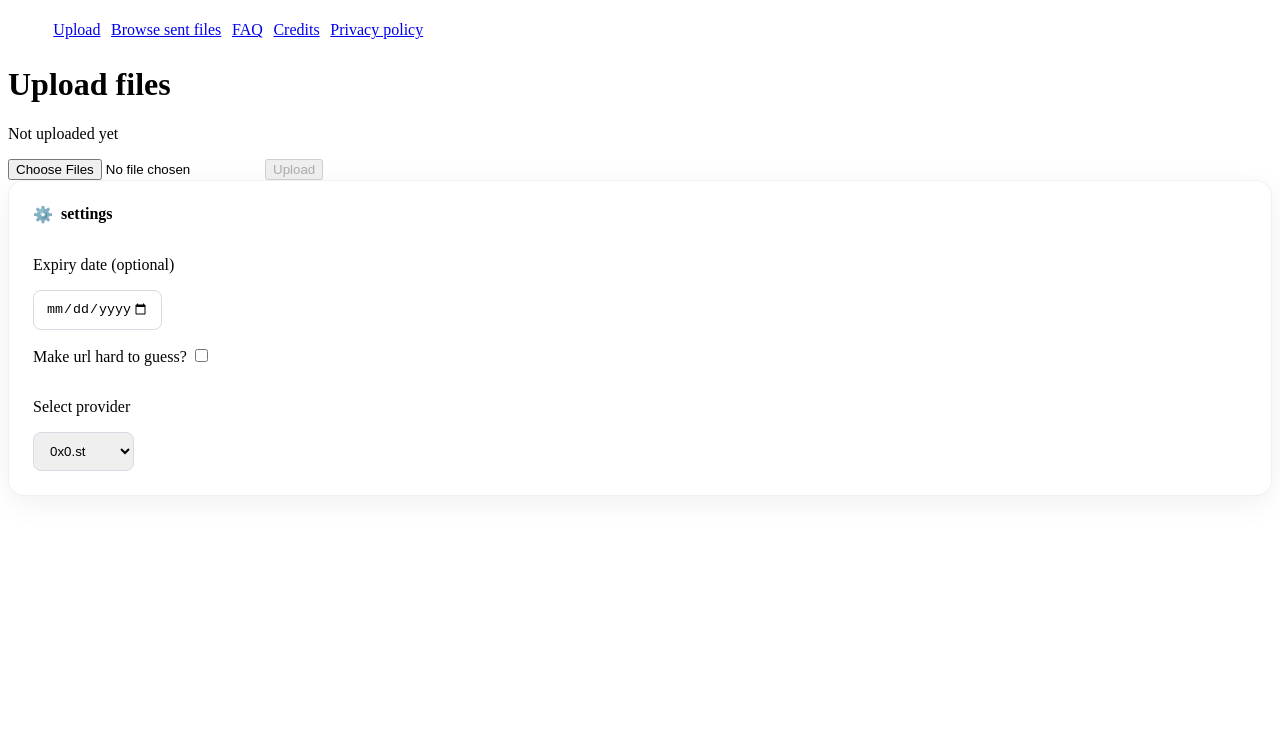
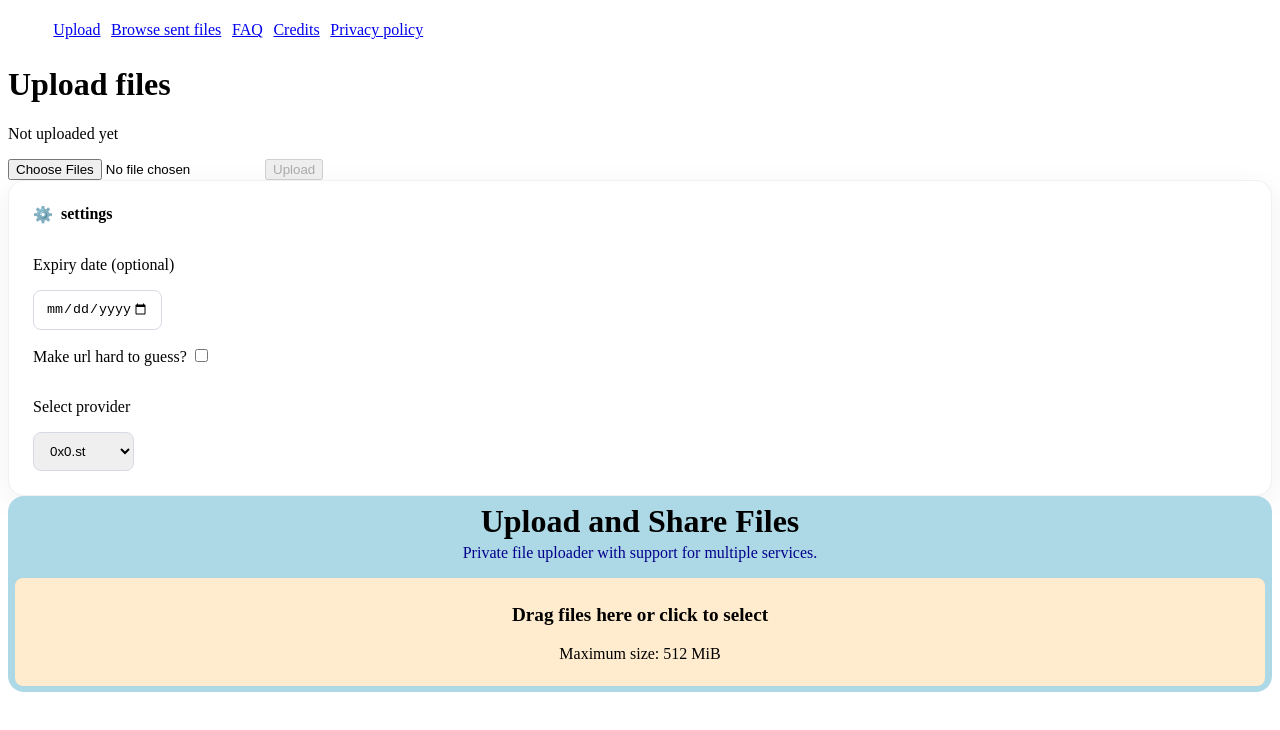
Before and after one commit to reptee/0x0-wrapper, a SvelteKit app: page / in a window 1280 px wide. Shown: the top 730 px of the page. Built offline with nearby package versions, Linux system fonts and the light colour scheme.

Commit message:
scaffold filepicker

```diff
--- /dev/null
+++ b/src/lib/components/FileUploadWidget.svelte
@@ -0,0 +1,145 @@
+<script lang="ts">
+  let previewMode = $state<boolean>(false);
+  let { files = $bindable() }: { files: FileList } = $props();
+
+  let dragCounter = $state<number>(0);
+  let isDragging = $state<boolean>(false);
+
+  function onDragEnter(event: Event) {
+    event.stopPropagation();
+    dragCounter += 1;
+    isDragging = true;
+  }
+  function onDragOver(event: Event) {
+    event.stopPropagation();
+  }
+  function onDragLeave(event: Event) {
+    event.stopPropagation();
+    dragCounter -= 1;
+    isDragging = false;
+  }
+  function onDrop(event: Event) {
+    event.stopPropagation();
+    dragCounter = 0;
+    isDragging = false;
+  }
+  let fileInput = $state<HTMLInputElement | null>();
+  function openPicker(event: Event) {
+    fileInput?.click();
+  }
+
+  let max_size = 512; // STUB
+
+  // adapted from https://stackoverflow.com/a/18650828
+  function formatBytes(bytes: number, decimals: number = 2): string {
+    const dm = Math.max(0, decimals);
+    const sizes = ["Bytes", "KiB", "MiB", "GiB", "TiB"];
+
+    const i = Math.floor(Math.log2(bytes) / 10);
+
+    return `${parseFloat((bytes / Math.pow(1024, i)).toFixed(dm))} ${sizes[i]}`;
+  }
+</script>
+
+<section class={{ "has-files": previewMode }}>
+  <header class="headline">Upload and Share Files</header>
+  <p class="subheading">
+    Private file uploader with support for multiple services.
+  </p>
+  <div
+    role="button"
+    class="dropzone"
+    ondragenter={onDragEnter}
+    ondragover={onDragOver}
+    ondragleave={onDragLeave}
+    ondrop={onDrop}
+    onclick={openPicker}
+  >
+    <p></p>
+    {#if !previewMode}
+      <!-- <CloudIcon> </CloudIcon> -->
+      <p class="drag-here">Drag files here or click to select</p>
+      <p class="max-size">Maximum size: {max_size} MiB</p>
+      <!-- Empty dialogue asking for dragging file or clicking to select files -->
+    {:else}
+      <!-- When some files are already dragged, preview this files and allow to
+    override upload options -->
+      <!-- Should also present option to add more files -->
+      <ul class="preview-list">
+        {#each files as file, idx}
+          <li class="file">
+            <div class="file-meta">
+              <strong>{file.name}</strong>
+              <span class="file-size">{formatBytes(file.size)}</span>
+            </div>
+            <button class="file-remove">remove</button>
+          </li>
+        {/each}
+      </ul>
+    {/if}
+    <input class="sr-only" type="file" multiple bind:this={fileInput} />
+  </div>
+</section>
+
+<style style="scss">
+  .dropzone {
+    min-width: 5rem;
+    min-height: 5rem;
+    background-color: blanchedalmond;
+    cursor: pointer;
+    transition:
+      box-shadow 200ms ease,
+      transform 200ms ease;
+    border-radius: 0.5rem;
+    padding: 5pt;
+
+    &:hover {
+      transform: translateY(-2px);
+      box-shadow: 0 15px 45px rgba(15, 23, 42, 0.12);
+    }
+  }
+
+  .drag-here,
+  .max-size,
+  .headline,
+  .subheading {
+    text-align: center;
+  }
+
+  .headline {
+    font-size: 2rem;
+    font-weight: 700;
+  }
+
+  .subheading {
+    font-weight: 300;
+    color: darkblue;
+    margin-top: 3pt;
+  }
+
+  .drag-here {
+    font-size: 1.2rem;
+    font-weight: 600;
+  }
+  .max-size {
+    margin-top: 2pt;
+  }
+
+  section {
+    background-color: lightblue;
+    padding: 5pt;
+    border-radius: 1rem;
+  }
+
+  .sr-only {
+    position: absolute;
+    width: 1px;
+    height: 1px;
+    padding: 0;
+    margin: -1px;
+    overflow: hidden;
+    clip: rect(0 0 0 0);
+    white-space: nowrap;
+    border: 0;
+  }
+</style>
--- a/src/routes/+page.svelte
+++ b/src/routes/+page.svelte
@@ -1,4 +1,5 @@
 <script lang="ts">
+  import FileUploadWidget from "$lib/components/FileUploadWidget.svelte";
   import UploadConfigPanel from "$lib/components/UploadConfigPanel.svelte";
   import type { UploadConfig } from "$lib/types";
 
@@ -67,7 +68,6 @@
   <p>Not uploaded yet</p>
 {/if}
 
-<!-- TODO: create upload widget (like on imglink.io) -->
 <div>
   <input type="file" multiple id="fileInput" bind:files />
   <button type="button" onclick={upload_files} disabled={!files}>Upload</button>
@@ -82,4 +82,5 @@
     </div>
   {/if}
   <UploadConfigPanel bind:config={uploadConfig}></UploadConfigPanel>
+  <FileUploadWidget bind:files></FileUploadWidget>
 </div>
```
